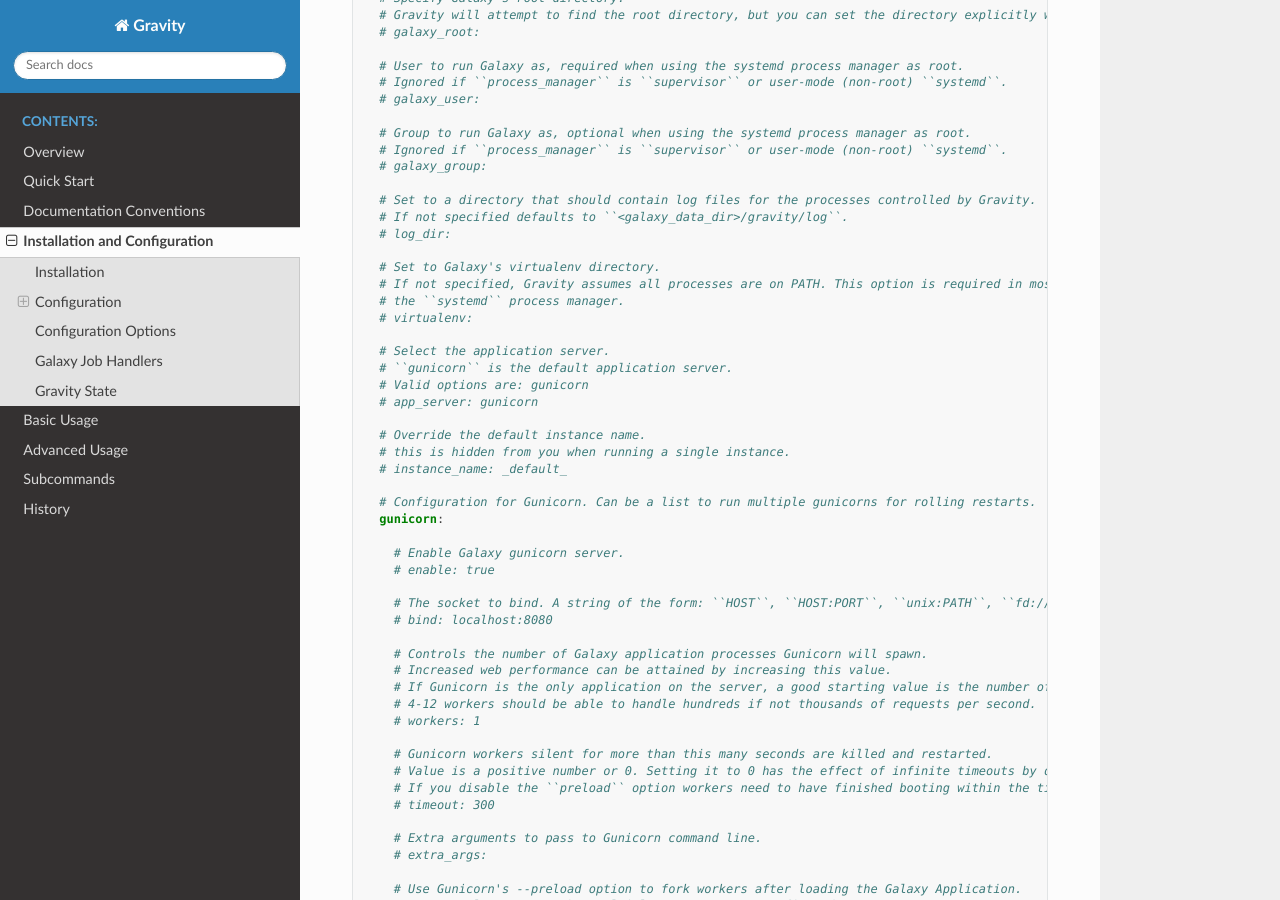
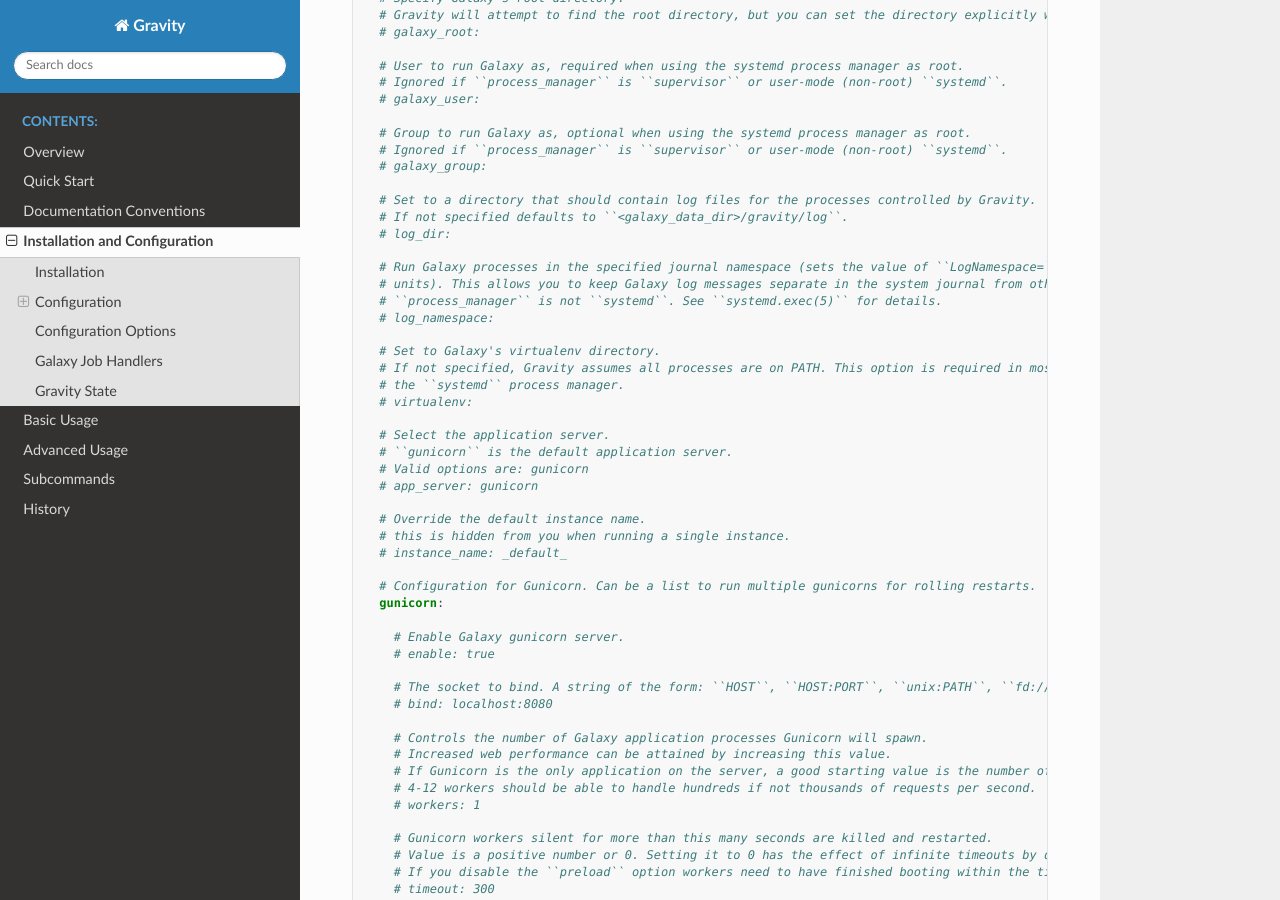
Before and after one commit to galaxyproject/gravity, a Sphinx documentation site: the page built from docs/installation.rst, in a window 1280 px wide and 900 px high, scrolled down 3111 px. Built offline with Sphinx 7.4.7 and the Read the Docs theme 3.1.0, drawn with Linux system fonts in a browser that asks for light colours.

Commit message:
Update config doc with log_namespace

```diff
--- a/docs/installation.rst
+++ b/docs/installation.rst
@@ -167,6 +167,11 @@ The following options in the ``gravity`` section of ``galaxy.yml`` can be used t
     # Set to a directory that should contain log files for the processes controlled by Gravity.
     # If not specified defaults to ``<galaxy_data_dir>/gravity/log``.
     # log_dir:
+
+    # Run Galaxy processes in the specified journal namespace (sets the value of ``LogNamespace=`` in the systemd service
+    # units). This allows you to keep Galaxy log messages separate in the system journal from other log messages. Ignored if
+    # ``process_manager`` is not ``systemd``. See ``systemd.exec(5)`` for details.
+    # log_namespace:
 
     # Set to Galaxy's virtualenv directory.
     # If not specified, Gravity assumes all processes are on PATH. This option is required in most circumstances when using
```
